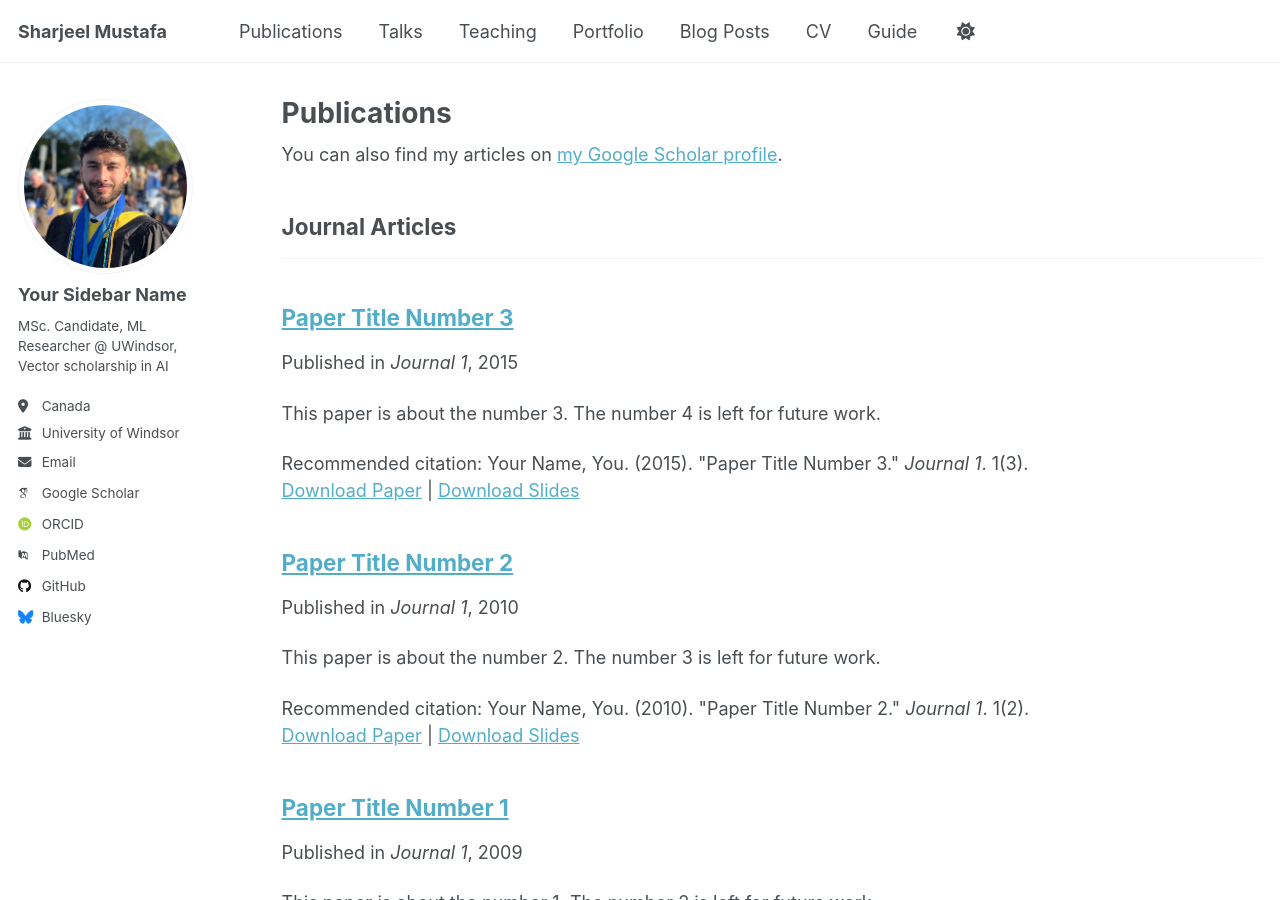
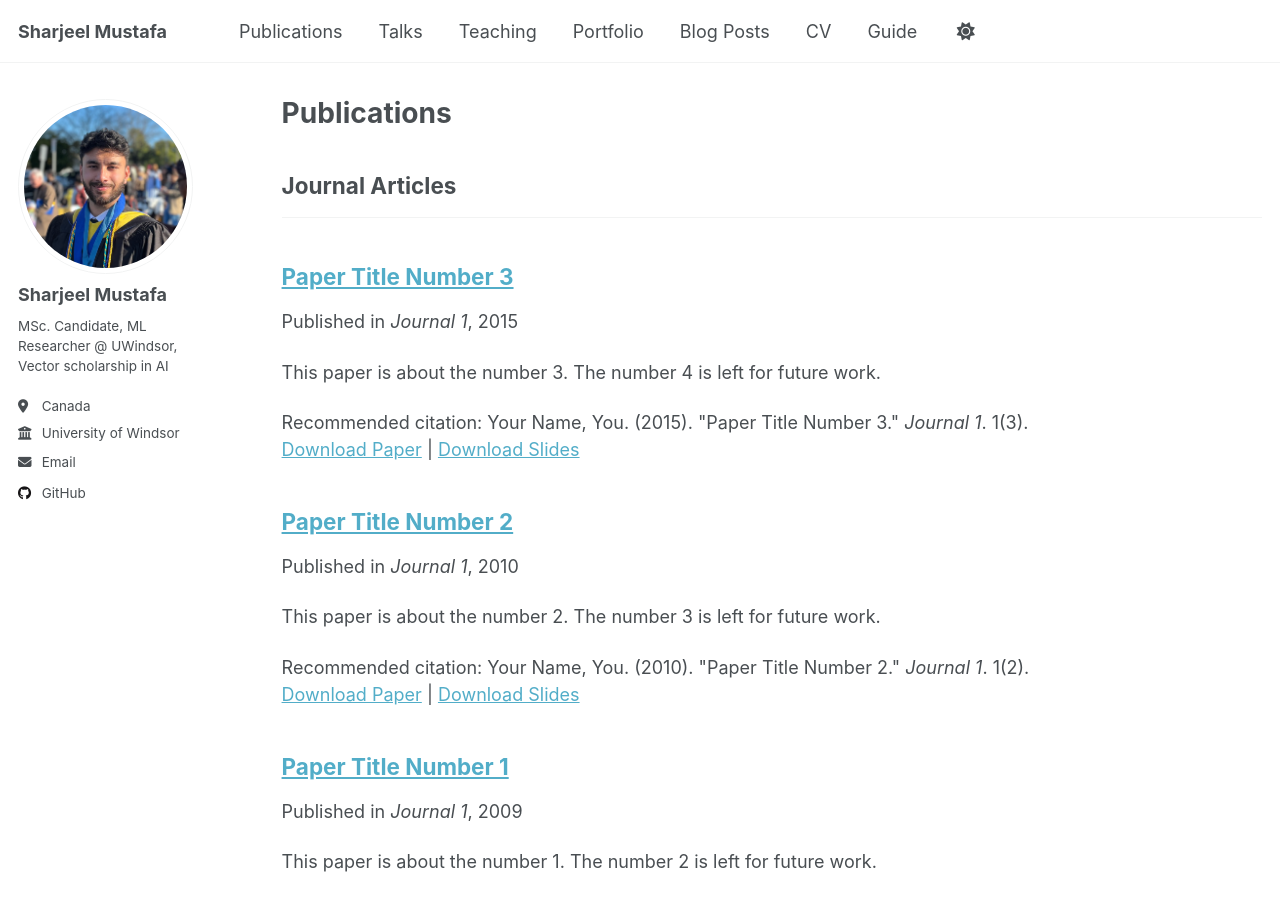
Before and after one commit to Sharjeeliv/sharjeeliv.github.io, a Jekyll site: the page built from _pages/publications.html, in a window 1280 px wide and 900 px high. Built offline with Jekyll 4.4.1, drawn with Linux system fonts in a browser that asks for light colours; some web fonts are replaced; a script that is not in the unit is left out.

Commit message:
Update sidebar

```diff
--- a/_config.yml
+++ b/_config.yml
@@ -22,8 +22,8 @@ repository               : "academicpages/academicpages.github.io"
 #               Additional customization can be done by editing /_includes/author-profile.html
 author:
   # Biographic information
-  avatar           : "profile-3.jpeg"
-  name             : "Your Sidebar Name"
+  avatar           : "profile.png"
+  name             : "Sharjeel Mustafa"
   pronouns         : # example: "she/her"
   bio              : "MSc. Candidate, ML Researcher @ UWindsor, Vector scholarship in AI"
   location         : "Canada"
@@ -34,12 +34,12 @@ author:
   # Academic websites
   academia         : # URL
   arxiv            : # URL - Update with the correct link to your profile
-  googlescholar    : "https://scholar.google.com/citations?user=PS_CX0AAAAAJ"
+  googlescholar    : # URL
   inspire-hep      : # URL
   impactstory      : # URL
-  orcid            : "http://orcid.org/yourorcidurl"
+  orcid            : # URL
   semantic         : # URL
-  pubmed           : "https://www.ncbi.nlm.nih.gov/pubmed/?term=john+snow"
+  pubmed           : # URL
   researchgate     : # URL
   scopus           : # URL
 
@@ -47,13 +47,13 @@ author:
   bitbucket        : # Username - Update with your username on the site
   codepen          : # Username
   dribbble         : # Username
-  github           : "academicpages"
+  github           : "sharjeeliv"
   kaggle           : # Username
   stackoverflow    : # User number or user number and name (i.e., use "1" or "1/jeff-atwood")
 
   # Social media
   artstation       : # Username
-  bluesky          : "bsky.app" # Replace this with you Bluesky username
+  bluesky          : # Username
   facebook         : # Username
   flickr           : # Username
   foursquare       : # Username
```
Also changed, not shown: images/profile-3.jpeg (deleted), images/profile.png.
